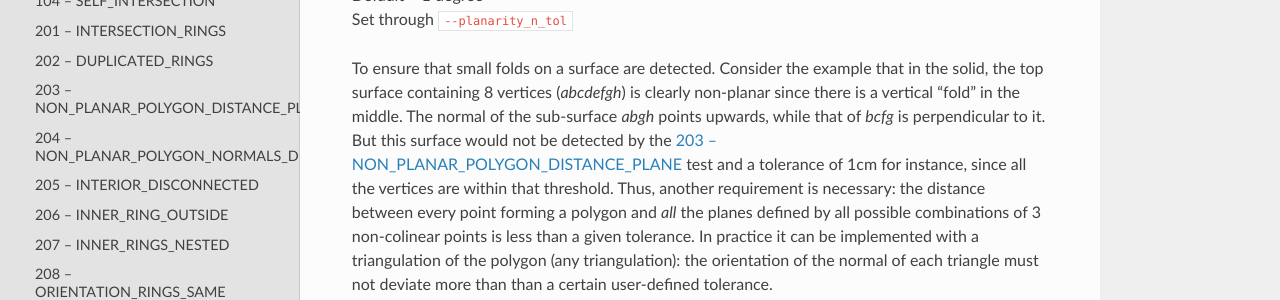
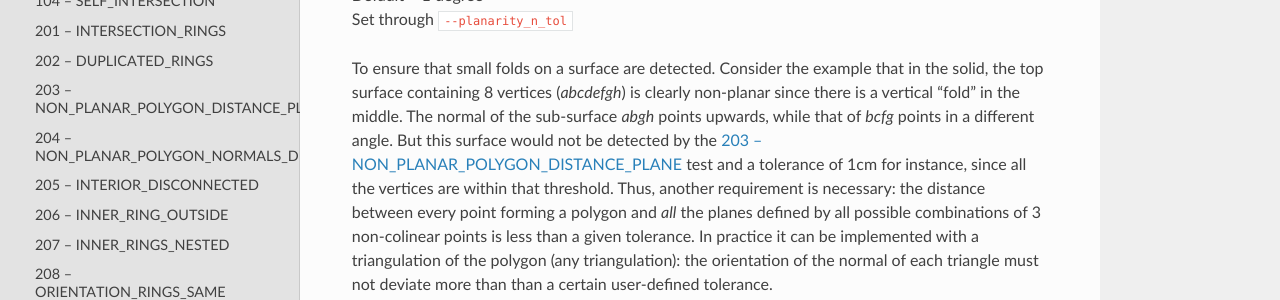
Before and after one commit to tudelft3d/val3dity, a Sphinx documentation site: the page built from docs/errors.rst, in a window 1280 px wide and 900 px high, scrolled down 4083 px. Shown: the part 151-451 px from the top of the window. Built offline with Sphinx 7.4.7 and the Read the Docs theme 2.0.0, drawn with Linux system fonts in a browser that asks for light colours.

Commit message:
Update 204 error description

```diff
--- a/docs/errors.rst
+++ b/docs/errors.rst
@@ -121,7 +121,7 @@ The distance to the plane, if larger than the threshold, is also reported in the
 |  Set through ``--planarity_n_tol``
 
 To ensure that small folds on a surface are detected. Consider the example that in the solid, the top surface containing 8 vertices (*abcdefgh*) is clearly non-planar since there is a vertical "fold" in the middle.
-The normal of the sub-surface *abgh* points upwards, while that of *bcfg* is perpendicular to it.
+The normal of the sub-surface *abgh* points upwards, while that of *bcfg* points in a different angle.
 But this surface would not be detected by the :ref:`error_203` test and a tolerance of 1cm for instance, since all the vertices are within that threshold.
 Thus, another requirement is necessary: the distance between every point forming a polygon and *all* the planes defined by all possible combinations of 3 non-colinear points is less than a given tolerance.
 In practice it can be implemented with a triangulation of the polygon (any triangulation): the orientation of the normal of each triangle must not deviate more than than a certain user-defined tolerance.
```
